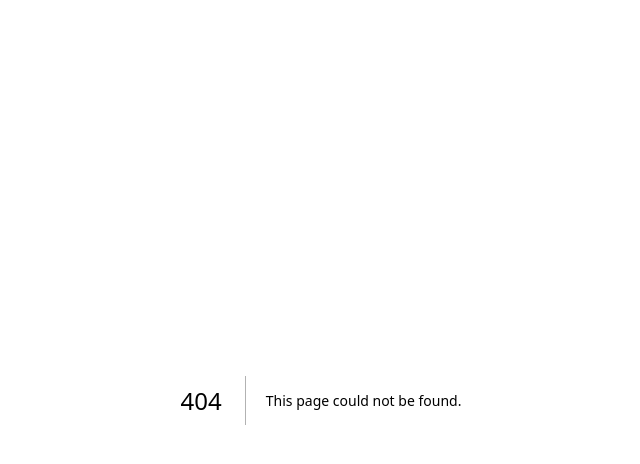
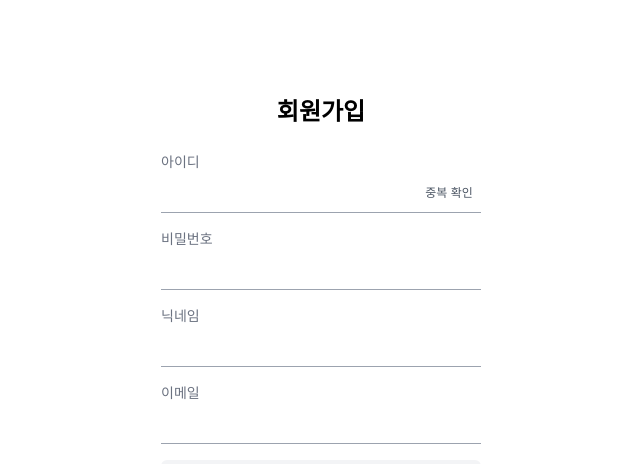
Before and after one commit to kangtae/refrigerator_user, a Next.js app: page /join in a window 1280 px wide. Before the commit this address had no page. Shown: the top 464 px of the page, without its empty margins (319-959 px from the left). Built offline with nearby package versions, Linux system fonts and the light colour scheme.

Commit message:
유저 회원가입

```diff
--- /dev/null
+++ b/src/app/join/_components/JoinForm.tsx
@@ -0,0 +1,167 @@
+"use client";
+
+import { useRouter } from "next/navigation";
+import { useEffect, useState } from "react";
+import { useForm } from "react-hook-form";
+
+// lib
+import fetchGet from "@/lib/fetchGet";
+
+interface formData {
+  userId: string;
+  password: string;
+  userName: string;
+  email: string;
+}
+
+export default function JoinForm() {
+  const router = useRouter();
+  const {
+    register,
+    handleSubmit,
+    watch,
+    formState: { errors, isValid, dirtyFields },
+  } = useForm<formData>({ mode: "onChange" });
+  const [idChecked, isIdChecked] = useState(false);
+  const userIdValue = watch("userId");
+
+  /** 아이디 중복 체크 */
+  const onClickIdCheck = async () => {
+    try {
+      const res = await fetchGet("/user/id-check", {
+        params: {
+          userId: userIdValue,
+        },
+      });
+
+      const { result = false, message = "" } = res || {};
+      isIdChecked(result);
+      alert(message);
+    } catch (error) {
+      console.error(error);
+      alert(error);
+    }
+  };
+
+  /** 회원가입 */
+  const onClickSubmit = async (formData: formData) => {
+    try {
+      const res = await fetch(`${process.env.NEXT_PUBLIC_BASE_URL}/user/join`, {
+        method: "post",
+        headers: {
+          "Content-Type": "application/json",
+        },
+        body: JSON.stringify(formData),
+        credentials: "include",
+      });
+
+      console.log(res);
+
+      alert(`${formData.userName}님, 회원 가입이 완료되었어요!\n 로그인하여 나만의 냉장고를 채워 보아요.`);
+      router.push("/signin");
+    } catch (error) {
+      console.error(error);
+    }
+  };
+
+  useEffect(() => {
+    isIdChecked(false);
+  }, [userIdValue]);
+
+  return (
+    <form className="w-80" onSubmit={handleSubmit(onClickSubmit)}>
+      <div className="space-y-4">
+        <div>
+          <label htmlFor="userId" className="block text-sm text-gray-500 font-medium">
+            아이디
+          </label>
+          <div className="relative">
+            <input
+              type="text"
+              id="userId"
+              className="border-b border-gray-400 w-full pl-2 pr-20 py-2 focus:outline-none"
+              {...register("userId", {
+                required: "아이디를 입력해주세요!",
+                minLength: {
+                  value: 4,
+                  message: "아이디는 4자리 이상 입력해주세요!",
+                },
+              })}
+            />
+            <button
+              type="button"
+              className="absolute top-0 right-0 h-full text-xs w-16 rounded-e-md text-indigo-500 disabled:text-gray-600"
+              disabled={!userIdValue}
+              onClick={onClickIdCheck}
+            >
+              중복 확인
+            </button>
+          </div>
+          {errors.userId && <p className="text-indigo-500 text-xs mt-1">{errors.userId.message}</p>}
+          {isValid && !idChecked && <p className="text-indigo-500 text-xs mt-1">아이디 중복 확인을 해주세요!</p>}
+        </div>
+        <div>
+          <label htmlFor="password" className="block text-sm text-gray-500 font-medium">
+            비밀번호
+          </label>
+          <input
+            type="password"
+            id="password"
+            className="border-b border-gray-400 w-full p-2 focus:outline-none"
+            {...register("password", {
+              required: "비밀번호를 입력해주세요!",
+              minLength: {
+                value: 4,
+                message: "비밀번호는 4자리 이상 입력해주세요!",
+              },
+            })}
+          />
+          {errors.password && <p className="text-indigo-500 text-xs mt-1">{errors.password.message}</p>}
+        </div>
+        <div>
+          <label htmlFor="userName" className="block text-sm text-gray-500 font-medium">
+            닉네임
+          </label>
+          <input
+            type="text"
+            id="userName"
+            className="border-b border-gray-400 w-full p-2 focus:outline-none"
+            {...register("userName", {
+              required: "닉네임을 입력해주세요!",
+              minLength: {
+                value: 4,
+                message: "닉네임은 4자리 이상 입력해주세요!",
+              },
+            })}
+          />
+          {errors.userName && <p className="text-indigo-500 text-xs mt-1">{errors.userName.message}</p>}
+        </div>
+        <div>
+          <label htmlFor="email" className="block text-sm text-gray-500 font-medium">
+            이메일
+          </label>
+          <input
+            type="email"
+            id="email"
+            className="border-b border-gray-400 w-full p-2 focus:outline-none"
+            {...register("email", {
+              required: "이메일을 입력해주세요!",
+              pattern: {
+                value: /^[0-9a-zA-Z]([-_.]?[0-9a-zA-Z])*@[0-9a-zA-Z]([-_.]?[0-9a-zA-Z])*.[a-zA-Z]{2,3}$/i,
+                message: "이메일 형식이 맞지 않아요!",
+              },
+            })}
+          />
+          {errors.email && <p className="text-indigo-500 text-xs mt-1">{errors.email.message}</p>}
+        </div>
+      </div>
+      <button
+        type="submit"
+        className="px-3 py-3 mt-4 text-white w-full text-sm rounded-md bg-indigo-600 disabled:bg-gray-100"
+        disabled={!isValid || Object.keys(dirtyFields).length === 0 || !idChecked}
+      >
+        회원가입
+      </button>
+    </form>
+  );
+}
--- /dev/null
+++ b/src/app/join/page.tsx
@@ -0,0 +1,11 @@
+// components
+import JoinForm from "./_components/JoinForm";
+
+export default function JoinPage() {
+  return (
+    <div className="flex flex-col items-center justify-center w-full h-full p-24 gap-4">
+      <h2 className="font-bold text-2xl mb-2">회원가입</h2>
+      <JoinForm />
+    </div>
+  );
+}
```
